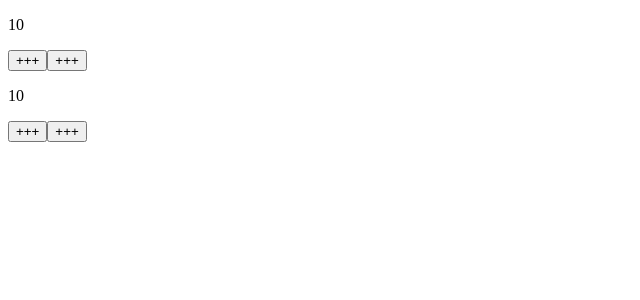
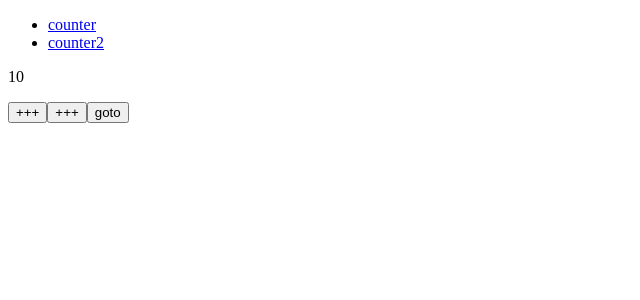
Before and after one commit to fxy7498585/webpack-react-redux-react-router, a React app: page /counter in a window 1280 px wide. Shown: the top 300 px of the page, without its empty margins (0-640 px from the left). Built offline with nearby package versions, Linux system fonts and the light colour scheme.

Commit message:
feat(router) add router

```diff
--- /dev/null
+++ b/src/app/App.tsx
@@ -0,0 +1,13 @@
+import * as React from 'react';
+
+import RouterComponent from '../router/Router'
+
+class App extends React.Component {
+  render() {
+    return (
+      <RouterComponent />
+    )
+  }
+}
+
+export default App
--- a/src/component/counter.tsx
+++ b/src/component/counter.tsx
@@ -2,6 +2,7 @@ import * as React from 'react';
 import {connect} from 'react-redux';
 
 import actions from '../store/action/couter';
+import { withRouter } from 'react-router';
 import { Store, Counter } from '../types';
 import { ICounterProps, ICounterState } from '../interface/counter-interface';
 import { func } from 'prop-types';
@@ -24,9 +25,16 @@ class CounterComponent extends React.Component<ICounterProps, ICounterState> {
         {/* <button  onClick={()=>this.setState({number:this.state.number + 1})}>+</button> */}
         <button onClick={this.add}>+++</button>
         <button onClick={add2}>+++</button>
+        <button onClick={this.goto}>goto</button>
       </div>
     )
   }
+
+  goto = () => {
+    console.log(1);
+    console.log(this.props.history.push('./counter2'));
+  }
+
   add = () => {
     this.props.add();
   }
@@ -46,4 +54,4 @@ let mapStateToProps = function(state: Store): Counter {
   }
 };
 
-export default connect(mapStateToProps, mapDispatchToProps)(CounterComponent);
+export default withRouter(connect(mapStateToProps, mapDispatchToProps)(CounterComponent));
--- a/src/index.tsx
+++ b/src/index.tsx
@@ -6,13 +6,13 @@ import { Provider } from 'react-redux';
 
 import store from './store';
 
-import CounterComponent from './component/counter';
-import CounterComponent2 from './component/couter2'
+import App from './app/App'
+
+
 
 ReactDom.render(
   <Provider store={store}>
-    <CounterComponent />
-    <CounterComponent2 />
+    <App />
   </Provider>,
   document.getElementById("app")
 )
--- a/src/interface/counter-interface.ts
+++ b/src/interface/counter-interface.ts
@@ -1,7 +1,8 @@
 import { Subtract } from './../store/action/couter';
 import { string } from "prop-types"
+import {RouteComponentProps} from 'react-router'
 
-export interface ICounterProps {
+export interface ICounterProps extends RouteComponentProps {
   add: any;
   number: number;
   add2: any;
--- /dev/null
+++ b/src/router/Router.tsx
@@ -0,0 +1,26 @@
+import * as React from 'react';
+// import {HashRouter as Router, Route, Link} from 'react-router-dom'
+
+import {BrowserRouter as Router, Route, Link} from 'react-router-dom'
+
+import CounterComponent from '../component/counter';
+import CounterComponent2 from '../component/couter2';
+
+class RouterComponent extends React.Component {
+  render() {
+    return (
+      <Router>
+        <React.Fragment>
+          <ul>
+            <li><Link to="/counter">counter</Link></li>
+            <li><Link to="/counter2">counter2</Link></li>
+          </ul>
+          <Route path="/counter" component={CounterComponent}></Route>
+          <Route path="/counter2" component={CounterComponent2}></Route>
+        </React.Fragment>
+      </Router>
+    )
+  }
+}
+
+export default RouterComponent;
--- a/webpack.config.js
+++ b/webpack.config.js
@@ -43,7 +43,12 @@ module.exports = {
 
   devServer:{
     hot:true,
-    contentBase:path.resolve(__dirname,'dist')
+    contentBase:path.resolve(__dirname,'dist'),
+
+    // 无论访问什么路径都会重定向到index.html
+    historyApiFallback: {
+      index: './index.html'
+    }
   }
 
 }
```
Also changed, not shown: src/app/App.css (added).
